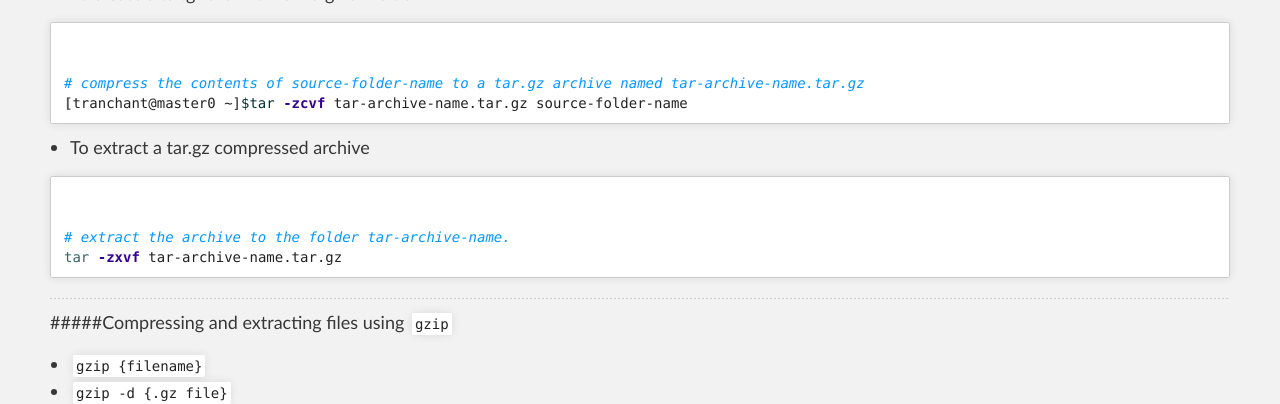
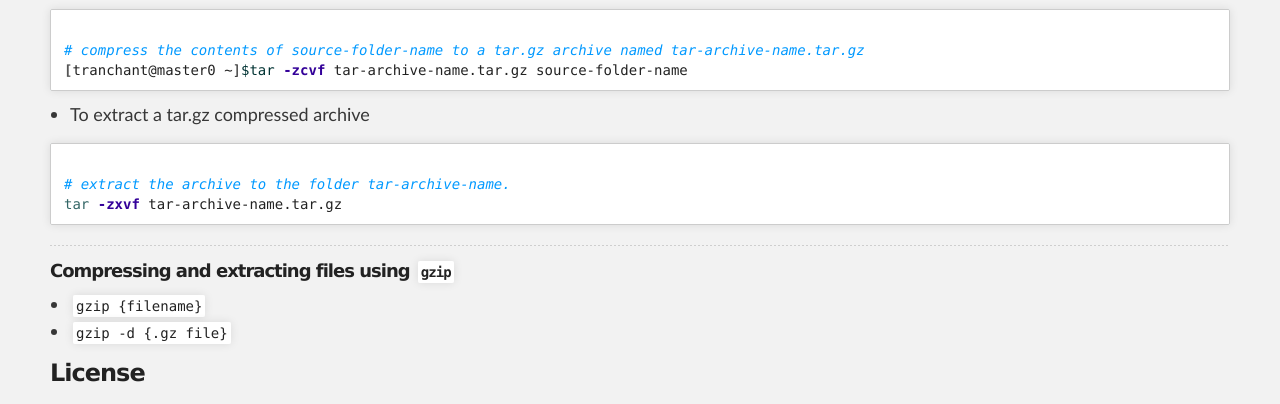
Before and after one commit to SouthGreenPlatform/trainings, a Jekyll site: the page built from _pages/linux/linuxTuto.md, in a window 1280 px wide and 900 px high, scrolled down 5667 px, cut to the strip 0-404 px from the top of the window. Built offline with Jekyll 4.4.1, drawn with Linux system fonts in a browser that asks for light colours; nearby versions of some CDN libraries.

Commit message:
Update linuxTuto.md

```diff
--- a/_pages/linux/linuxTuto.md
+++ b/_pages/linux/linuxTuto.md
@@ -36,7 +36,7 @@ description: Linux page
   - [Searching word in a file using `grep`](#grep)
   - [Count for word, line count in a file using `wc`](#wc)
 - TIPS:
-  - [Creating and extracting a tar gz archive using `tar`](#tar)
+  - [Creating and extracting a tar gz archive using `tar`](#tar)
   - [Compressing and extracting files using `gzip`](#gzip)
 
 
@@ -266,9 +266,7 @@ tail -n 5
 > To search for a phrase or pattern, you must enclose it in single quotes (the apostrophe symbol). For example to search for spinning top, type
 
 {% highlight bash %}
-
 # printed out each line containg the word science.
-
 
 # The grep command is case sensitive; it distinguishes between Science and science.
 
@@ -302,8 +300,8 @@ _(word count)_
 ##### Creating and extracting a tar gz archive using `tar`
 
 * To create a tar.gz archive from a given folder
+
 {% highlight bash %}
-
 # compress the contents of source-folder-name to a tar.gz archive named tar-archive-name.tar.gz
 [tranchant@master0 ~]$tar -zcvf tar-archive-name.tar.gz source-folder-name
 {% endhighlight %}
@@ -311,17 +309,14 @@ _(word count)_
 
 * To extract a tar.gz compressed archive
 {% highlight bash %}
-
 # extract the archive to the folder tar-archive-name.
 tar -zxvf tar-archive-name.tar.gz
-
 {% endhighlight %}
 
 -----------------------
 
-<a name="archiving"></a>
-#####Compressing and extracting files using `gzip`
-
+<a name="gzip"></a>
+##### Compressing and extracting files using `gzip`
 * `gzip {filename}`
 * `gzip -d {.gz file}`
 
```
